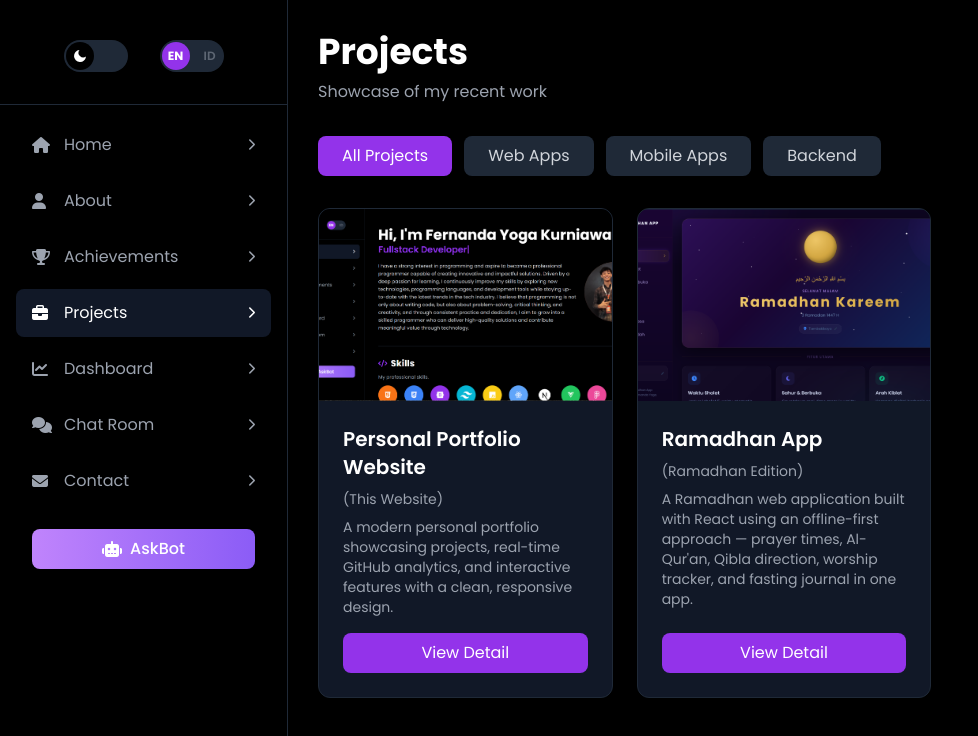
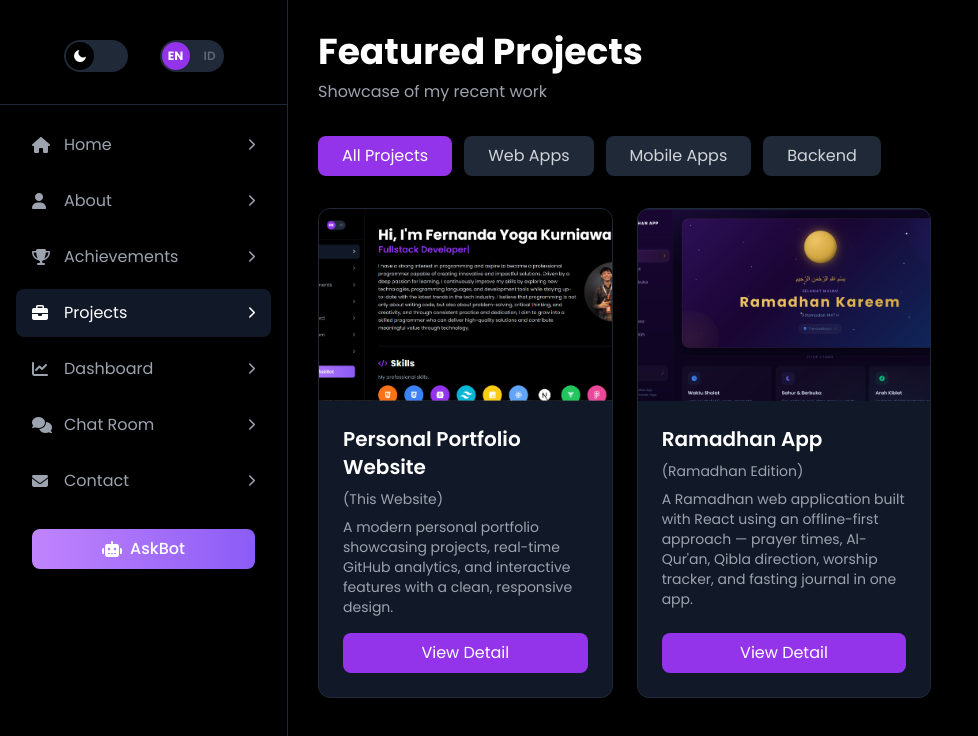
Before and after one commit to fernandayoga/my-portofolio-FE, a React (Vite) app: page /projects in a window 1280 px wide. Shown: the top 736 px of the page, without its empty margins (0-978 px from the left). Built offline with nearby package versions, Linux system fonts and the light colour scheme; no server answers; what groq-sdk would draw is missing.

Commit message:
mengubah title project

```diff
--- a/src/translations/projects.js
+++ b/src/translations/projects.js
@@ -4,7 +4,7 @@ import { useTranslation } from "react-i18next";
 
 export const projectsTranslations = {
   en: {
-    projectsTitle: "Projects",
+    projectsTitle: "Featured Projects",
     projectsSubtitle: "Showcase of my recent work",
     allProjects: "All Projects",
     webApps: "Web Apps",
@@ -13,7 +13,7 @@ export const projectsTranslations = {
     detail: "View Detail"
   },
   id: {
-    projectsTitle: "Proyek",
+    projectsTitle: "Proyek Unggulan",
     projectsSubtitle: "Showcase karya terbaru saya",
     allProjects: "Semua Proyek",
     webApps: "Aplikasi Web",
```
